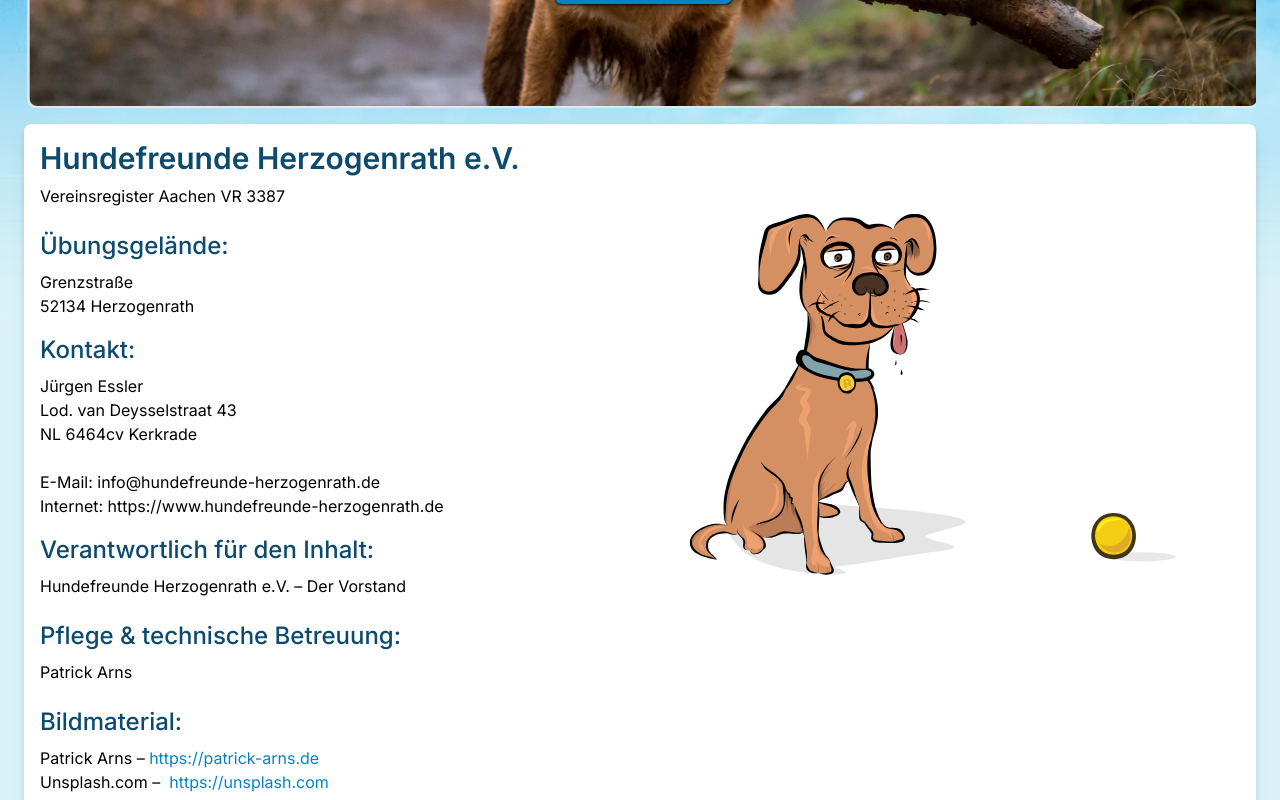
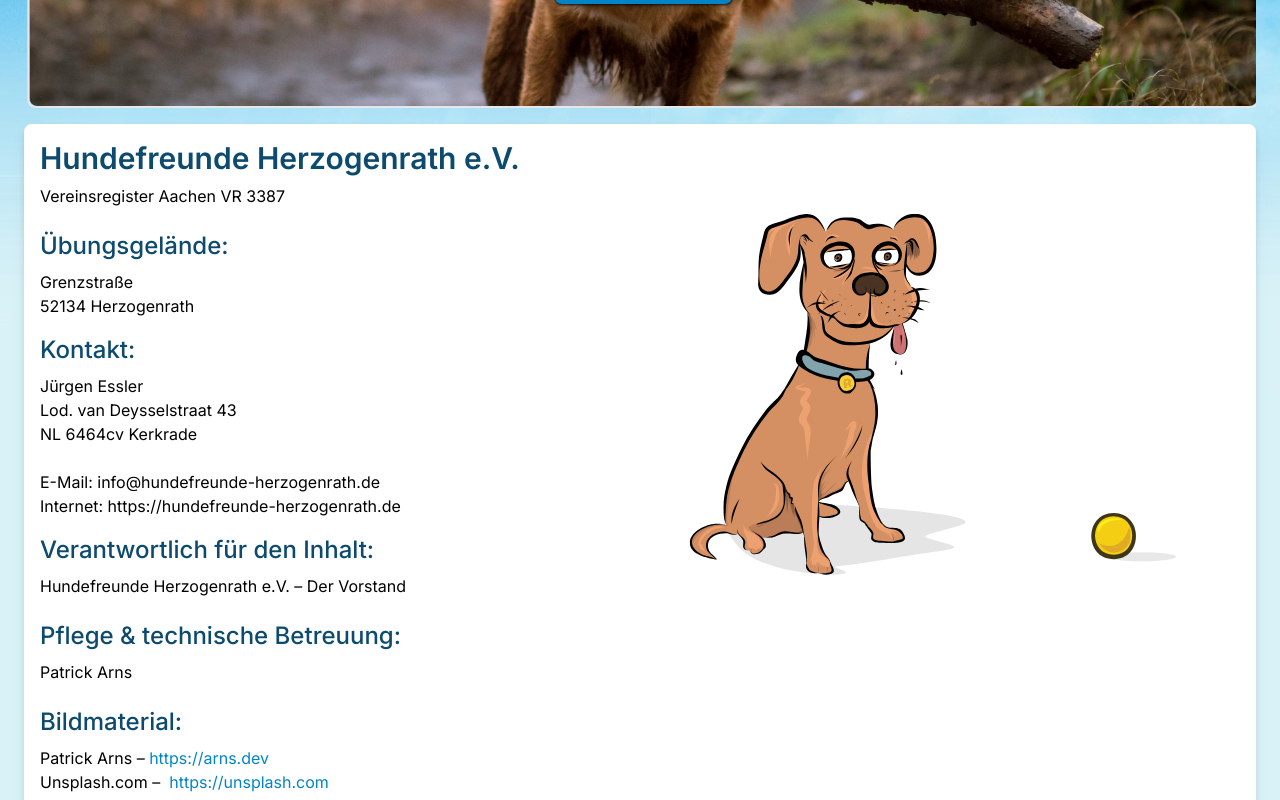
Before and after one commit to PArns/next.hundefreunde-herzogenrath.de, a Next.js app: page /impressum in a window 1280 px wide. Shown: the part 340-1140 px from the top of the page. Built offline with nearby package versions, Linux system fonts and the light colour scheme.

Commit message:
Update impressum

```diff
--- a/app/(content)/impressum/page.tsx
+++ b/app/(content)/impressum/page.tsx
@@ -36,7 +36,7 @@ export default function Impressum() {
       <br />
       E-Mail: info@hundefreunde-herzogenrath.de
       <br />
-      Internet: https://www.hundefreunde-herzogenrath.de
+      Internet: https://hundefreunde-herzogenrath.de
       <h3 className="pt-4">Verantwortlich für den Inhalt:</h3>
       <p>Hundefreunde Herzogenrath e.V. – Der Vorstand</p>
       <h3 className="pt-4">Pflege &amp; technische Betreuung:</h3>
@@ -45,11 +45,11 @@ export default function Impressum() {
       <p>
         Patrick Arns –{" "}
         <a
-          href="https://patrick-arns.de"
+          href="https://arns.dev"
           target="_blank"
           className="text-sky-600"
         >
-          https://patrick-arns.de
+          https://arns.dev
         </a>
         <br />
         Unsplash.com – &nbsp;
```
